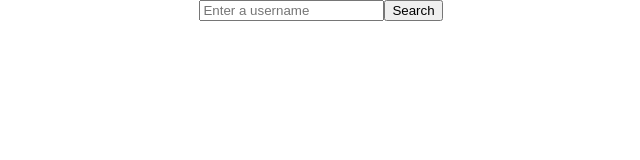
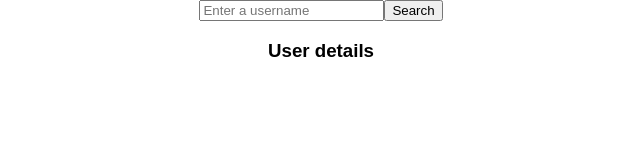
Before and after one commit to ashToronto/git-finder, a React (Create React App) app: page / in a window 1280 px wide. Shown: the top 160 px of the page, without its empty margins (319-959 px from the left). Built offline with nearby package versions, Linux system fonts and the light colour scheme.

Commit message:
rendering json data to page

```diff
--- a/src/App.js
+++ b/src/App.js
@@ -2,12 +2,15 @@ import React, { Component } from 'react';
 import logo from './logo.svg';
 import './App.css';
 import Form from './components/form'
+import User from './components/user'
 
 class App extends Component {
   constructor(props){
     super(props)
     this.state = {
-      user: {}
+        name: '',
+        location: '',
+        followers: ''
     }
   }
 
@@ -16,14 +19,25 @@ class App extends Component {
     const name = e.target.elements.name.value
     fetch(`https://api.github.com/users/${name}`)
     .then(res => res.json())
-    .then(data => console.log(data))
-  }
+    .then(data => {
+      this.setState({
+          name: data.name,
+          location: data.location,
+          followers: data.followers,
+    });
+      console.log(data)
+  });
+}
 
   render() {
-    const { user } = this.state.user;
     return (
       <div className="App">
          <Form getUser={this.getUser} />
+         <User
+           name={this.state.name}
+           location={this.state.location}
+           followers={this.state.followers}
+           />
       </div>
     );
   }
--- /dev/null
+++ b/src/components/user.jsx
@@ -0,0 +1,16 @@
+import React from 'react';
+
+class User extends React.Component {
+  render() {
+    return (
+      <div className="App">
+        <h3>User details</h3>
+        <p>{this.props.name}</p>
+        <p>{this.props.location}</p>
+        <p>{this.props.followers}</p>
+      </div>
+    );
+  }
+};
+
+export default User;
```
